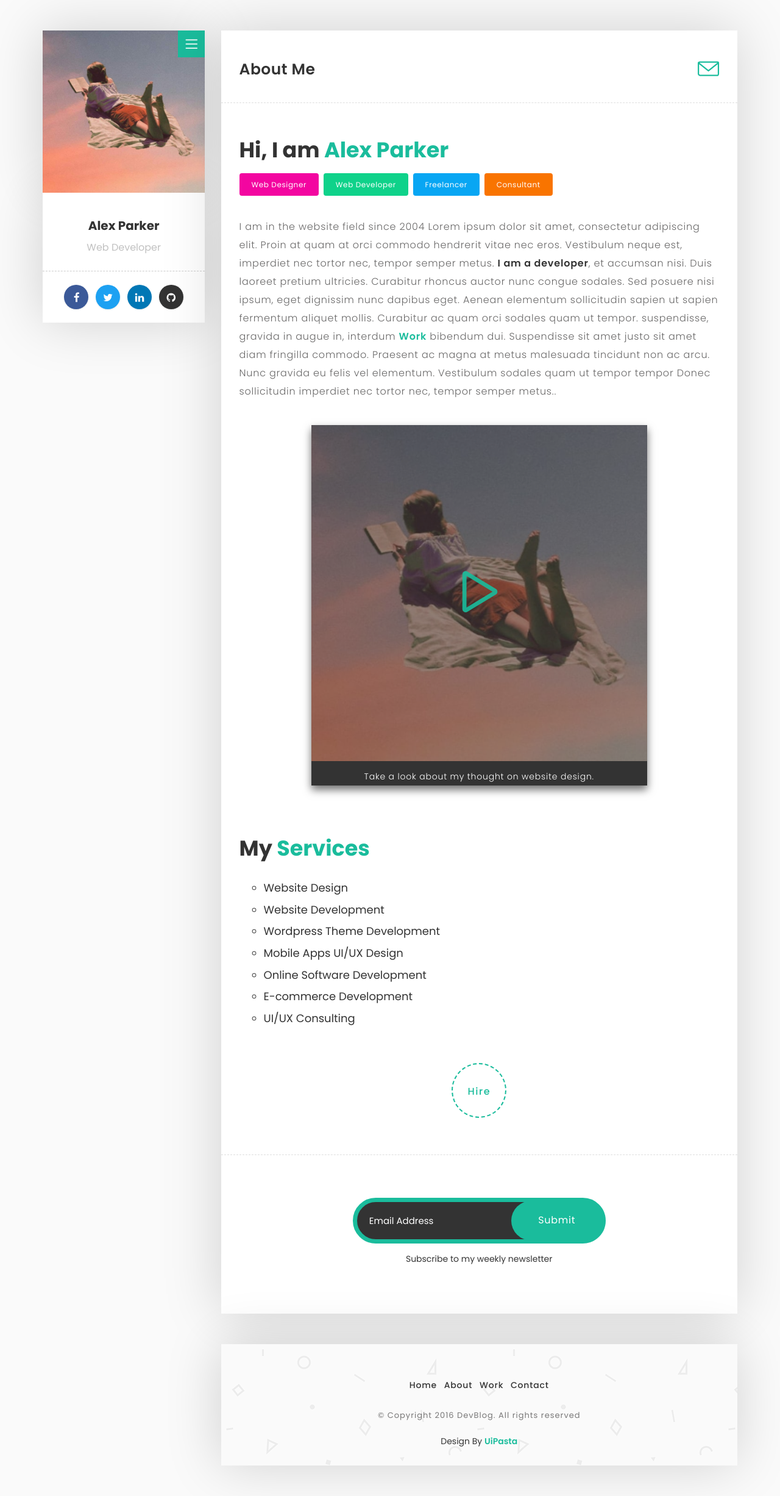
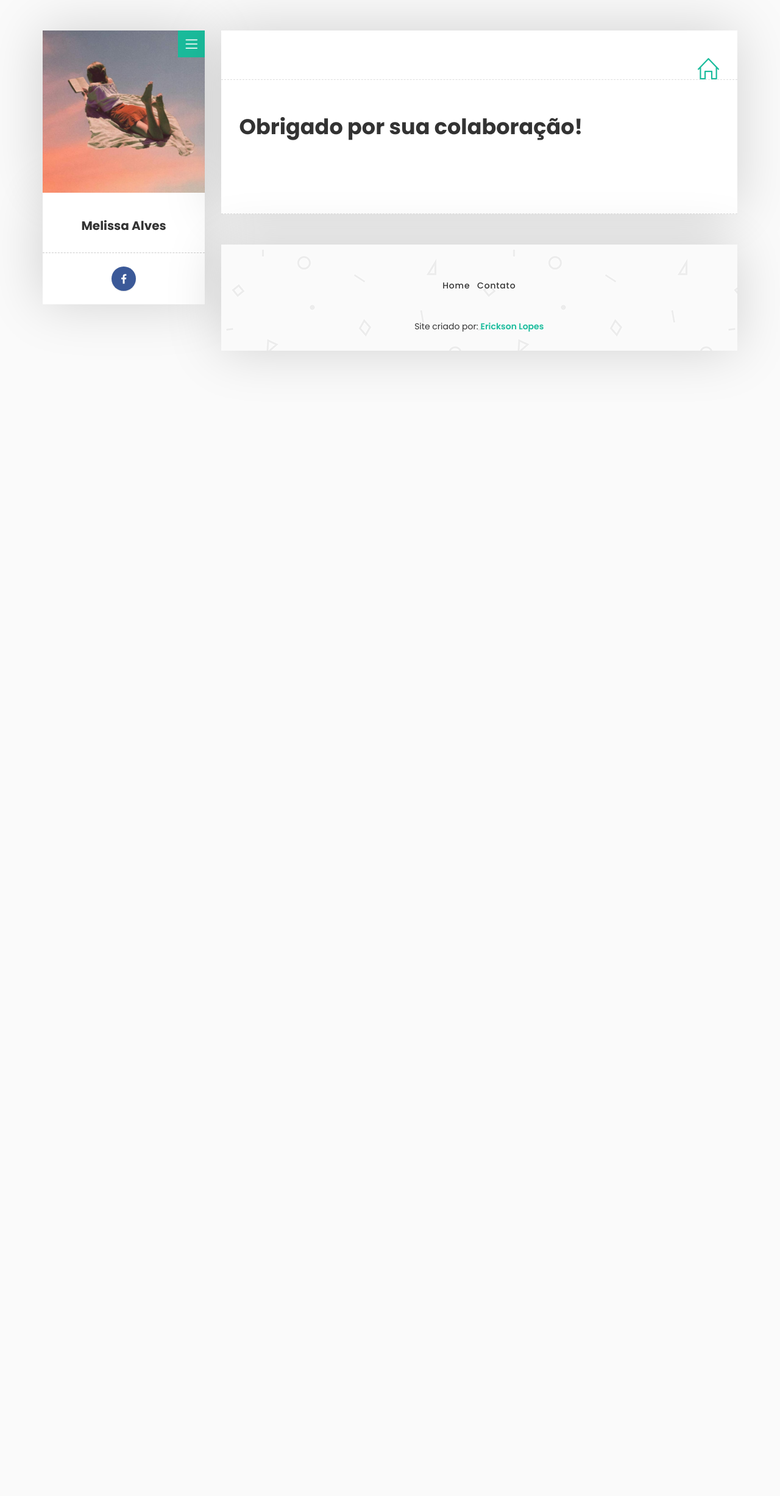
Before and after one commit to ericksonlopes/Django-practical-project-TenteMeEntender, a Django app: template website/templates/success_form.html in a window 1280 px wide. Shown: the whole page at 61% size. After the commit the page ends 597 px from the top, so only its background shows below. Run offline with Django 3.2, Linux system fonts and the light colour scheme; the template is opened without the code that fills it: most values are stand-ins (such as "Sample title", 1, 10 or a date in 2020); some libraries are stand-ins or nearby versions.

Commit message:
thank you page

```diff
--- a/website/templates/success_form.html
+++ b/website/templates/success_form.html
@@ -1,3 +1,4 @@
+{% load static %}
 <!DOCTYPE html>
 <html lang="en">
 
@@ -16,20 +17,24 @@
     <meta name="robots" content="index,follow">
 
 
-    <title>DevBlog - Personal Blog Template</title>
+    <title>Obrigado por sua mensagem {{ name }} - Tente me eentender</title>
 
     <!-- Favicon -->
-    <link rel="shortcut icon" href="images/favicon/favicon.ico">
-    <link rel="apple-touch-icon" sizes="144x144" type="image/x-icon" href="images/favicon/apple-touch-icon.png">
+    <link rel="shortcut icon" href="{% static 'images/favicon/favicon.ico' %}">
+    <link rel="apple-touch-icon" sizes="144x144" type="image/x-icon" href="{% static 'images/favicon/apple-touch-icon.png' %}">
 
     <!-- All CSS Plugins -->
-    <link rel="stylesheet" type="text/css" href="css/plugin.css">
+    <link rel="stylesheet" type="text/css" href="{% static 'css/plugin.css' %}">
 
     <!-- Main CSS Stylesheet -->
-    <link rel="stylesheet" type="text/css" href="css/style.css">
+    <link rel="stylesheet" type="text/css" href="{% static 'css/style.css' %}">
 
     <!-- Google Web Fonts  -->
     <link rel="stylesheet" href="https://fonts.googleapis.com/css?family=Poppins:400,300,500,600,700">
+
+    <!-- Syntax Highlighter  -->
+    <link rel="stylesheet" type="text/css" href="{% static 'css/syntax/shCore.css' %}">
+    <link rel="stylesheet" type="text/css" href="{% static 'css/syntax/shThemeDefault.css' %}">
 
 
     <!-- HTML5 shiv and Respond.js support IE8 or Older for HTML5 elements and media queries -->
@@ -65,13 +70,12 @@
                    <div class="about-fixed">
 
                      <div class="my-pic">
-                        <img src="images/pic/my-pic.png" alt="">
+                        <img src="{% static 'images/pic/my-pic.png' %}" alt="">
                         <a href="javascript:void(0)" class="collapsed" data-target="#menu" data-toggle="collapse"><i class="icon-menu menu"></i></a>
                          <div id="menu" class="collapse">
                            <ul class="menu-link">
-                               <li><a href="about.html">About</a></li>
-                               <li><a href="work.html">Work</a></li>
-                               <li><a href="contact.html">Contact</a></li>
+                               <li><a href="{% url 'home' %}">Home</a></li>
+                               <li><a href="{% url 'contato' %}">Contato</a></li>
                             </ul>
                          </div>
                         </div>
@@ -81,15 +85,14 @@
                       <div class="my-detail">
 
                         <div class="white-spacing">
-                            <h1>Alex Parker</h1>
-                            <span>Web Developer</span>
+                            <h1>Melissa Alves</h1>
                         </div>
 
                        <ul class="social-icon">
-                         <li><a href="#" target="_blank" class="facebook"><i class="fa fa-facebook"></i></a></li>
-                         <li><a href="#" target="_blank" class="twitter"><i class="fa fa-twitter"></i></a></li>
-                         <li><a href="#" target="_blank" class="linkedin"><i class="fa fa-linkedin"></i></a></li>
-                         <li><a href="#" target="_blank" class="github"><i class="fa fa-github"></i></a></li>
+                         <li>
+                             <a href="https://www.facebook.com/%F0%9D%9A%9D%F0%9D%9A%8E%F0%9D%9A%97%F0%9D%9A%9D%F0%9D%9A%8E-%F0%9D%9A%96%F0%9D%9A%8E-%F0%9D%9A%8E%F0%9D%9A%97%F0%9D%9A%9D%F0%9D%9A%8E%F0%9D%9A%97%F0%9D%9A%8D%F0%9D%9A%8E%F0%9D%9A%9B-100288631775653/" target="_blank" class="facebook"><i class="fa fa-facebook"></i>
+                             </a>
+                         </li>
                         </ul>
 
                     </div>
@@ -101,15 +104,14 @@
 
 
 
-                 <!-- About Me (Right Sidebar) Start -->
+                 <!-- Blog Post (Right Sidebar) Start -->
                  <div class="col-md-9">
                     <div class="col-md-12 page-body">
                     	<div class="row">
 
 
                             <div class="sub-title">
-                           		<h2>About Me</h2>
-                                <a href="contact.html"><i class="icon-envelope"></i></a>
+                           		<a href="{% url 'home' %}"><i class="icon-home"></i></a>
                              </div>
 
 
@@ -117,83 +119,25 @@
                               <div class="col-md-12 blog-post">
 
 
-                                <!-- My Intro Start -->
-                                <div class="post-title margin-bottom-30">
-                                    <h1>Hi, I am <span class="main-color">Alex Parker</span></h1>
-
-                                    <ul class="knowledge">
-                                      <li class="bg-color-1">Web Designer</li>
-                                      <li class="bg-color-4">Web Developer</li>
-                                      <li class="bg-color-6">Freelancer</li>
-                                      <li class="bg-color-5">Consultant</li>
-                                     </ul>
-
+                                <!-- Post Headline Start -->
+                                <div class="post-title">
+                                    <h1>Obrigado por sua colaboração!</h1>
                                    </div>
-                                   <!-- My Intro End -->
-
-
-                                    <p>I am in the website field since 2004 Lorem ipsum dolor sit amet, consectetur adipiscing elit. Proin at quam at orci commodo hendrerit vitae nec eros. Vestibulum neque est, imperdiet nec tortor nec, tempor semper metus. <b>I am a developer</b>, et accumsan nisi. Duis laoreet pretium ultricies. Curabitur rhoncus auctor nunc congue sodales. Sed posuere nisi ipsum, eget dignissim nunc dapibus eget. Aenean elementum sollicitudin sapien ut sapien fermentum aliquet mollis. Curabitur ac quam orci sodales quam ut tempor. suspendisse, gravida in augue in, interdum <b><a href="work.html" data-toggle="tooltip" data-placement="top" title="Check out my work.">Work</a></b> bibendum dui. Suspendisse sit amet justo sit amet diam fringilla commodo. Praesent ac magna at metus malesuada tincidunt non ac arcu. Nunc gravida eu felis vel elementum. Vestibulum sodales quam ut tempor tempor Donec sollicitudin imperdiet nec tortor nec, tempor semper metus..</p>
-
-
-
-                                 <!-- Video Start -->
-                                 <div class="video-box margin-top-40 margin-bottom-80">
-                                  <div class="video-tutorial">
-                                   <a class="video-popup" href="https://www.youtube.com/watch?v=O2Bsw3lrhvs" title="My Thought">
-                                   <img src="images/pic/my-pic.png" alt="">
-                                   </a>
-                                  </div>
-                                 <p>Take a look about my thought on website design.</p>
-                                </div>
-                                <!-- Video End -->
+                                   <!-- Post Headline End -->
 
 
 
 
-                                  <!-- My Service Start -->
-                                  <div class="post-title">
-                                    <h1>My <span class="main-color">Services</span></h1>
-                                   </div>
 
-                                  <div class="list list-style-2 margin-top-30">
-                                    <ul>
-                                      <li>Website Design</li>
-                                      <li>Website Development</li>
-                                      <li>Wordpress Theme Development</li>
-                                      <li>Mobile Apps UI/UX Design</li>
-                                      <li>Online Software Development</li>
-                                      <li>E-commerce Development</li>
-                                      <li>UI/UX Consulting</li>
-                                     </ul>
-                                   </div>
-                                   <!-- My Service End -->
 
                                 </div>
-
-                                  <div class="col-md-12 text-center">
-                                    <a href="contact.html" data-toggle="tooltip" data-placement="top" title="Visit on my contact page for hire me." class="load-more-button">Hire</a>
-                                   </div>
-
                              </div>
 
                          </div>
 
 
 
-                        <!-- Subscribe Form Start -->
-                        <div class="col-md-8 col-md-offset-2">
-                           <form id="mc-form" method="post" action="http://uipasta.us14.list-manage.com/subscribe/post?u=854825d502cdc101233c08a21&amp;id=86e84d44b7">
 
-						  <div class="subscribe-form margin-top-20">
-							 <input id="mc-email" type="email" placeholder="Email Address" class="text-input">
-							  <button class="submit-btn" type="submit">Submit</button>
-								</div>
-                                <p>Subscribe to my weekly newsletter</p>
-								<label for="mc-email" class="mc-label"></label>
-							  </form>
-
-                           </div>
-                           <!-- Subscribe Form End -->
 
 
                          </div>
@@ -203,18 +147,16 @@
                        <!-- Footer Start -->
                        <div class="col-md-12 page-body margin-top-50 footer">
                           <footer>
-                          <ul class="menu-link">
-                               <li><a href="index.html">Home</a></li>
-                               <li><a href="about.html">About</a></li>
-                               <li><a href="work.html">Work</a></li>
-                               <li><a href="contact.html">Contact</a></li>
-                            </ul>
+                         <ul class="menu-link">
+                               <li><a href="{% url 'home' %}">Home</a></li>
+                               <li><a href="{% url 'contato' %}">Contato</a></li>
+                         </ul>
 
-                          <p>© Copyright 2016 DevBlog. All rights reserved</p>
+
 
 
 						  <!-- UiPasta Credit Start -->
-                          <div class="uipasta-credit">Design By <a href="http://www.uipasta.com" target="_blank">UiPasta</a></div>
+                          <div class="uipasta-credit">Site criado por: <a href="https://www.linkedin.com/in/ericksonlopesdev/" target="_blank">Erickson Lopes</a></div>
                           <!-- UiPasta Credit End -->
 
 
@@ -224,7 +166,7 @@
 
 
                   </div>
-                  <!-- About Me (Right Sidebar) End -->
+                  <!-- Blog Post (Right Sidebar) End -->
 
             </div>
          </div>
@@ -240,11 +182,30 @@
 
 
     <!-- All Javascript Plugins  -->
-    <script type="text/javascript" src="js/jquery.min.js"></script>
-    <script type="text/javascript" src="js/plugin.js"></script>
+    <script type="text/javascript" src="{% static 'js/jquery.min.js' %}"></script>
+    <script type="text/javascript" src="{% static 'js/plugin.js' %}"></script>
 
     <!-- Main Javascript File  -->
-    <script type="text/javascript" src="js/scripts.js"></script>
+    <script type="text/javascript" src="{% static 'js/scripts.js' %}"></script>
+
+    <!-- Syntax Highlighter Javascript File  -->
+    <script type="text/javascript" src="{% static 'js/syntax/shCore.js' %}"></script>
+    <script type="text/javascript" src="{% static 'js/syntax/shBrushCss.js' %}"></script>
+    <script type="text/javascript" src="{% static 'js/syntax/shBrushJScript.js' %}"></script>
+    <script type="text/javascript" src="{% static 'js/syntax/shBrushPerl.js' %}"></script>
+    <script type="text/javascript" src="{% static 'js/syntax/shBrushPhp.js' %}"></script>
+    <script type="text/javascript" src="{% static 'js/syntax/shBrushPlain.js' %}"></script>
+    <script type="text/javascript" src="{% static 'js/syntax/shBrushPython.js' %}"></script>
+    <script type="text/javascript" src="{% static 'js/syntax/shBrushRuby.js' %}"></script>
+    <script type="text/javascript" src="{% static 'js/syntax/shBrushSql.js' %}"></script>
+    <script type="text/javascript" src="{% static 'js/syntax/shBrushVb.js' %}"></script>
+    <script type="text/javascript" src="{% static 'js/syntax/shBrushXml.js' %}"></script>
+
+	<!-- Syntax Highlighter Call Function -->
+	<script type="text/javascript">
+		SyntaxHighlighter.config.clipboardSwf = 'js/syntax/clipboard.swf';
+		SyntaxHighlighter.all();
+	</script>
 
 
    </body>
```
